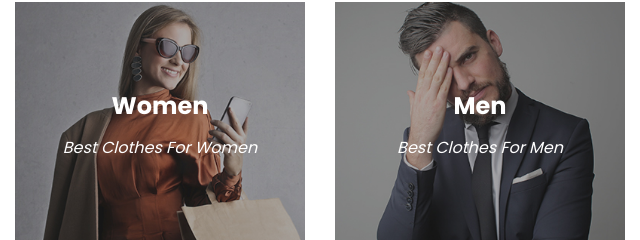
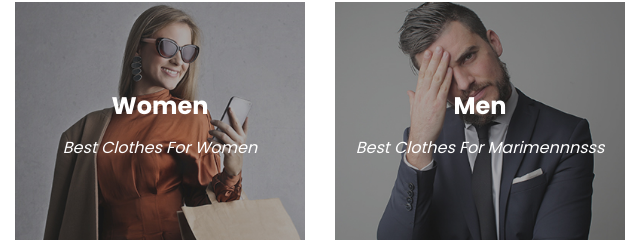
Before and after one commit to dtorresv/OtroTemplete, a plain HTML site: page index.html in a window 1280 px wide. Shown: the part 158-398 px from the top of the page, 640-1280 px from the left. Drawn offline with Linux system fonts and the light colour scheme.

Commit message:
Modificacion de la nnueva rama

```diff
--- a/index.html
+++ b/index.html
@@ -138,7 +138,7 @@ https://templatemo.com/tm-571-hexashop
                                     <div class="thumb">
                                         <div class="inner-content">
                                             <h4>Men</h4>
-                                            <span>Best Clothes For Men</span>
+                                            <span>Best Clothes For Marimennnsss</span>
                                         </div>
                                         <div class="hover-content">
                                             <div class="inner">
```
